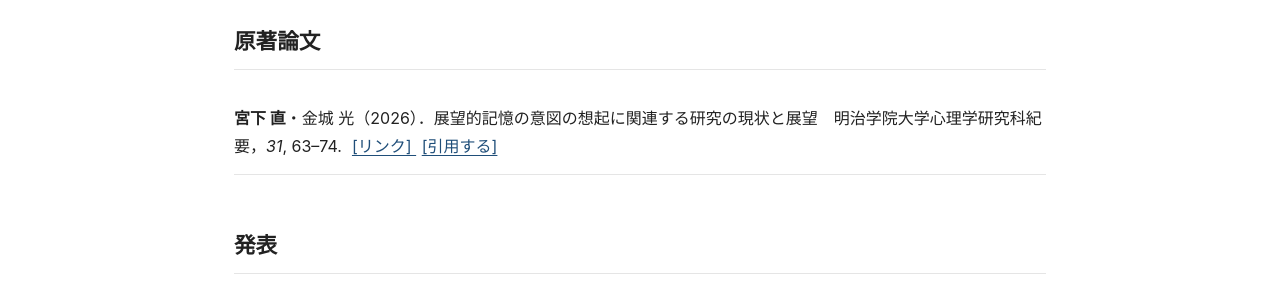
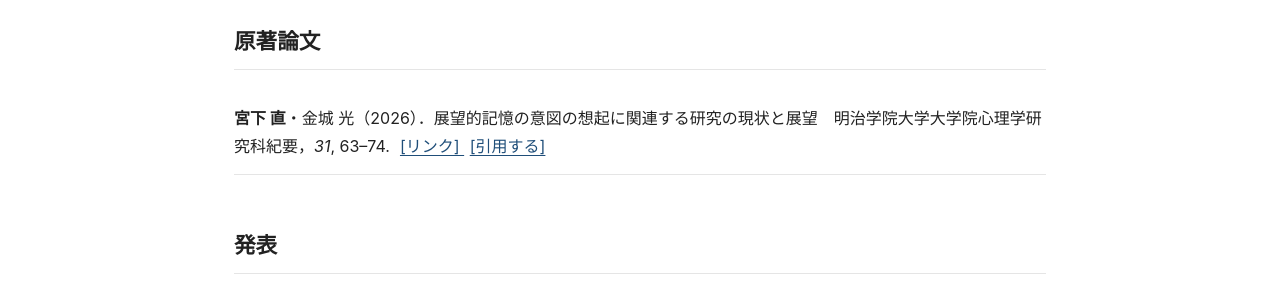
Before and after one commit to naomiyashita/github.io, a Jekyll site: the page built from cv.md, in a window 1280 px wide. Shown: the part 570-870 px from the top of the page. Built offline with Jekyll 4.4.1, drawn with Linux system fonts in a browser that asks for light colours.

Commit message:
Update publications.yml

```diff
--- a/_data/publications.yml
+++ b/_data/publications.yml
@@ -7,7 +7,7 @@
   title_ja: "展望的記憶の意図の想起に関連する研究の現状と展望"
   title_en: "Present status and future perspectives of the studies on intention retrieval in prospective memory"
 
-  journal_ja: "明治学院大学心理学研究科紀要"
+  journal_ja: "明治学院大学大学院心理学研究科紀要"
   journal_en: "Bulletin of the Graduate School of Psychology, Meiji Gakuin University"
 
   volume: "31"
@@ -16,6 +16,6 @@
   doi: "https://doi.org/10.24620/0002001060"
 
   citation_ja_html_override: >-
-    宮下 直・金城 光（2026）．展望的記憶の意図の想起に関連する研究の現状と展望　明治学院大学心理学研究科紀要，<em>31</em>, 63–74. https://doi.org/10.24620/0002001060
+    宮下 直・金城 光（2026）．展望的記憶の意図の想起に関連する研究の現状と展望　明治学院大学大学院心理学研究科紀要，<em>31</em>, 63–74. https://doi.org/10.24620/0002001060
   citation_ja_plain_override: >-
-    宮下 直・金城 光（2026）．展望的記憶の意図の想起に関連する研究の現状と展望　明治学院大学心理学研究科紀要，31, 63–74. https://doi.org/10.24620/0002001060
+    宮下 直・金城 光（2026）．展望的記憶の意図の想起に関連する研究の現状と展望　明治学院大学大学院心理学研究科紀要，31, 63–74. https://doi.org/10.24620/0002001060
```
